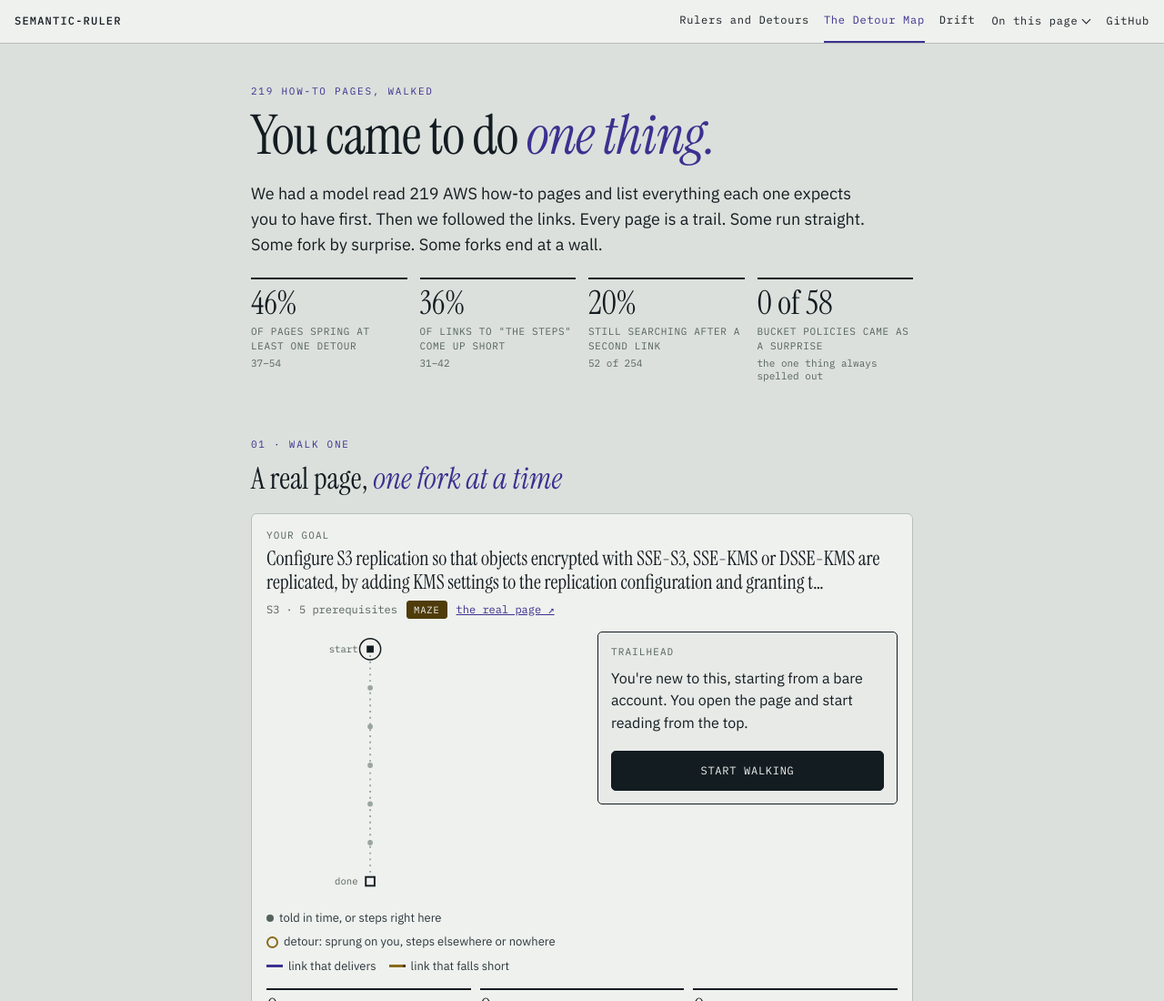
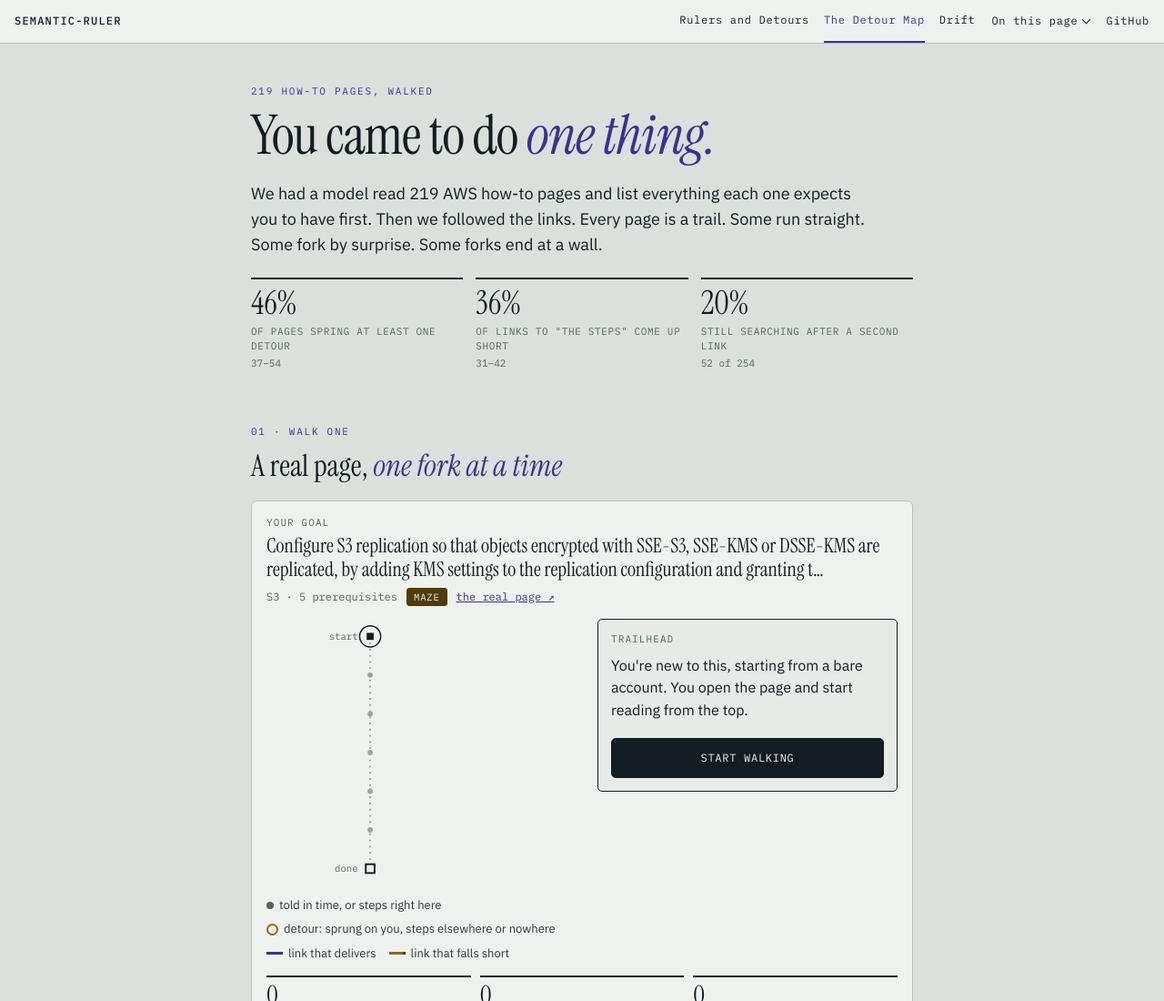
Before and after one commit to aaronmarkham/semantic-ruler, a plain HTML site: page docs/detour-map.html in a window 1280 px wide. Shown: the top 1100 px of the page at 91% size. Drawn offline with Linux system fonts and the light colour scheme.

Commit message:
Drop the bucket-policy tile from the Detour Map
The tile counted bucket-policy detours and labelled them surprises, and
its caption read a selection effect as a finding: the pages were chosen
because their policy JSON grants S3 access, so the bucket policy is the
subject of the page rather than something the writer assumed.

Co-Authored-By: Claude Fable 5.1 <noreply@anthropic.com>
Claude-Session: https://claude.ai/code/session_012jEXBwsvA9BWLKDLRzcwdg

```diff
--- a/docs/detour-map.html
+++ b/docs/detour-map.html
@@ -364,13 +364,11 @@ function ivRow(label, b, base, extra, n){
 {
   const links = [].concat(...P.map(p => p.items.filter(x => x.o >= 0)));
   const still = links.filter(x => x.o >= 3 || (x.o === 2 && !(x.h === 0 || x.h === 1))).length;
-  const bp = [].concat(...P.map(p => p.items.filter(x => x.t === 1)));
   const a = boot(P, share(p => p.det > 0)), b = boot(P, itemShare(x => x.o >= 0, x => x.o >= 2));
   $("found").innerHTML =
     `<div class="tile"><b>${pct(a.est)}</b><span>of pages spring at least one detour</span><small>${Math.round(a.lo*100)}–${Math.round(a.hi*100)}</small></div>` +
     `<div class="tile"><b>${pct(b.est)}</b><span>of links to "the steps" come up short</span><small>${Math.round(b.lo*100)}–${Math.round(b.hi*100)}</small></div>` +
-    `<div class="tile"><b>${pct(still / links.length)}</b><span>still searching after a second link</span><small>${still} of ${links.length}</small></div>` +
-    `<div class="tile"><b>${bp.filter(x => x.d > 0).length} of ${bp.length}</b><span>bucket policies came as a surprise</span><small>the one thing always spelled out</small></div>`;
+    `<div class="tile"><b>${pct(still / links.length)}</b><span>still searching after a second link</span><small>${still} of ${links.length}</small></div>`;
 }
 
 /* ---------- the trail ---------- */
```
Also changed, not shown: experiments/explainer/adventure.html (+1 -3 lines).
